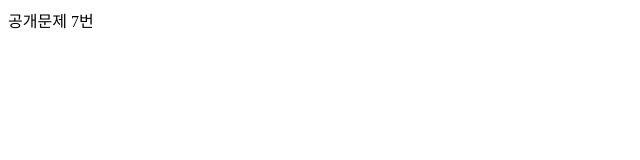
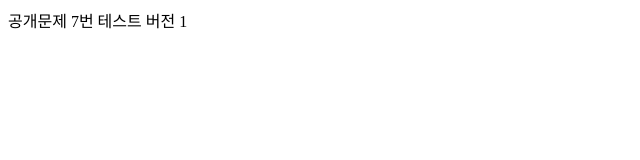
Before and after one commit to sj970329/pubsol, a plain HTML site: page 7/index.html in a window 1280 px wide. Shown: the whole page, without its empty margins (0-640 px from the left). Drawn offline with Linux system fonts and the light colour scheme.

Commit message:
Update index.html
테스트

```diff
--- a/7/index.html
+++ b/7/index.html
@@ -8,5 +8,7 @@
 </head>
 <body>
     공개문제 7번
+
+    테스트 버전 1
 </body>
 </html>
```
